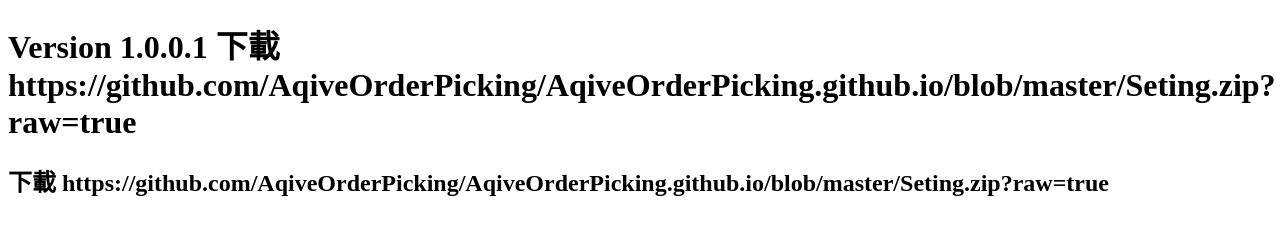
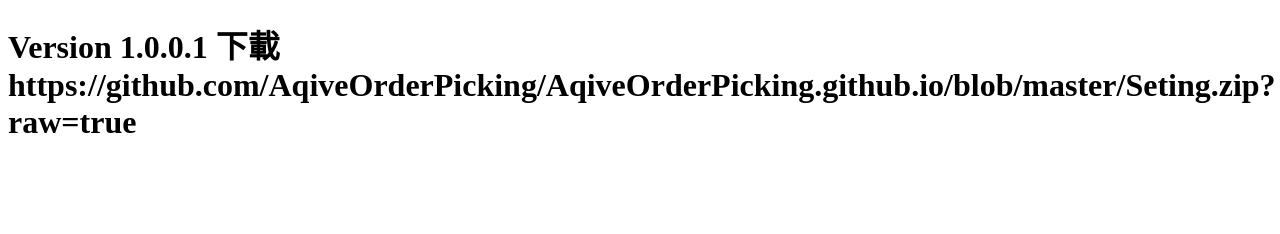
Before and after one commit to AqiveOrderPicking/AqiveOrderPicking.github.io, a plain HTML site: page index.html in a window 1280 px wide. Drawn offline with Linux system fonts and the light colour scheme.

Commit message:
Update index.html

```diff
--- a/index.html
+++ b/index.html
@@ -6,6 +6,5 @@
   </head>
   <body>
     <h1>Version 1.0.0.1 下載 https://github.com/AqiveOrderPicking/AqiveOrderPicking.github.io/blob/master/Seting.zip?raw=true</h1>
-    <h2>下載 https://github.com/AqiveOrderPicking/AqiveOrderPicking.github.io/blob/master/Seting.zip?raw=true</h2>
   </body>
 </html>
```
